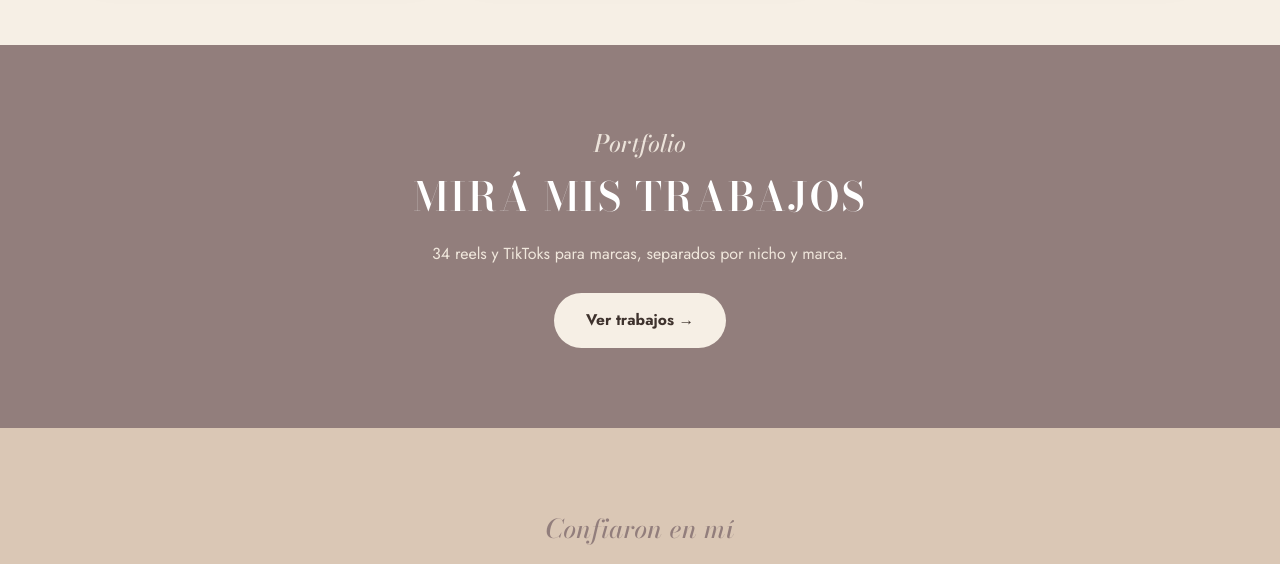
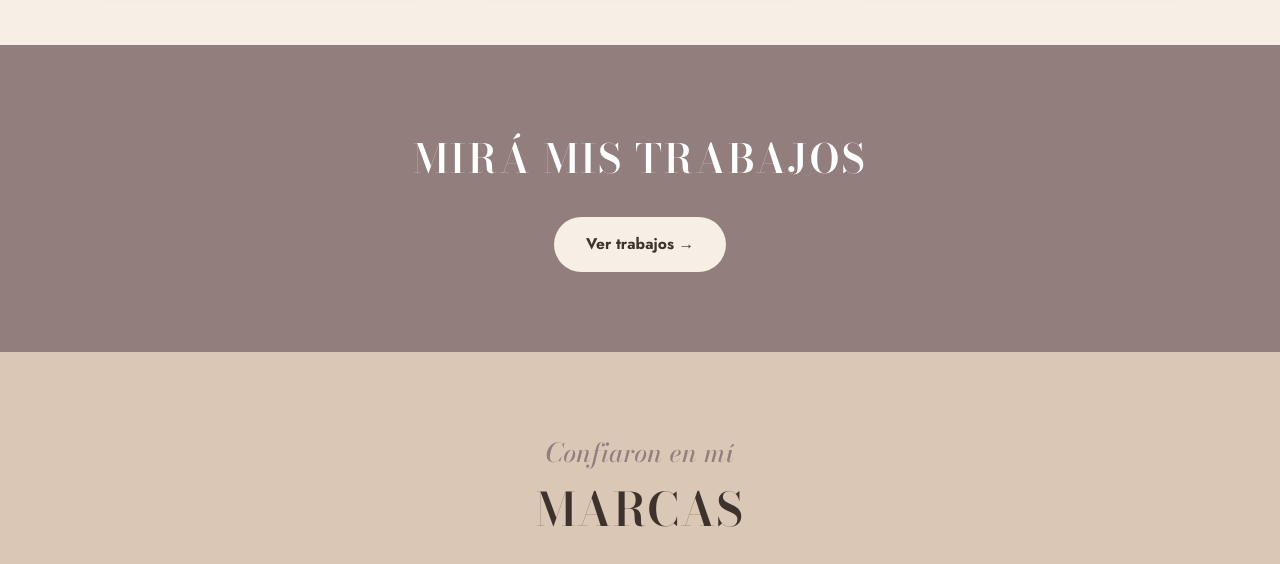
Before and after one commit to IsabellaReyes3/andreaguerrieri, a plain HTML site: page index.html in a window 1280 px wide. Shown: the part 2120-2684 px from the top of the page. Drawn offline with nearby package versions, Linux system fonts and the light colour scheme.

Commit message:
Quitar subtitulo CTA + unificar fuente porque

```diff
--- a/index.html
+++ b/index.html
@@ -72,9 +72,7 @@
 
 <section class="cta-trabajos">
   <div class="wrap">
-    <span class="ey">Portfolio</span>
     <h2>Mirá mis trabajos</h2>
-    <p>34 reels y TikToks para marcas, separados por nicho y marca.</p>
     <a class="cta-btn" href="trabajos.html">Ver trabajos →</a>
   </div>
 </section>
```
